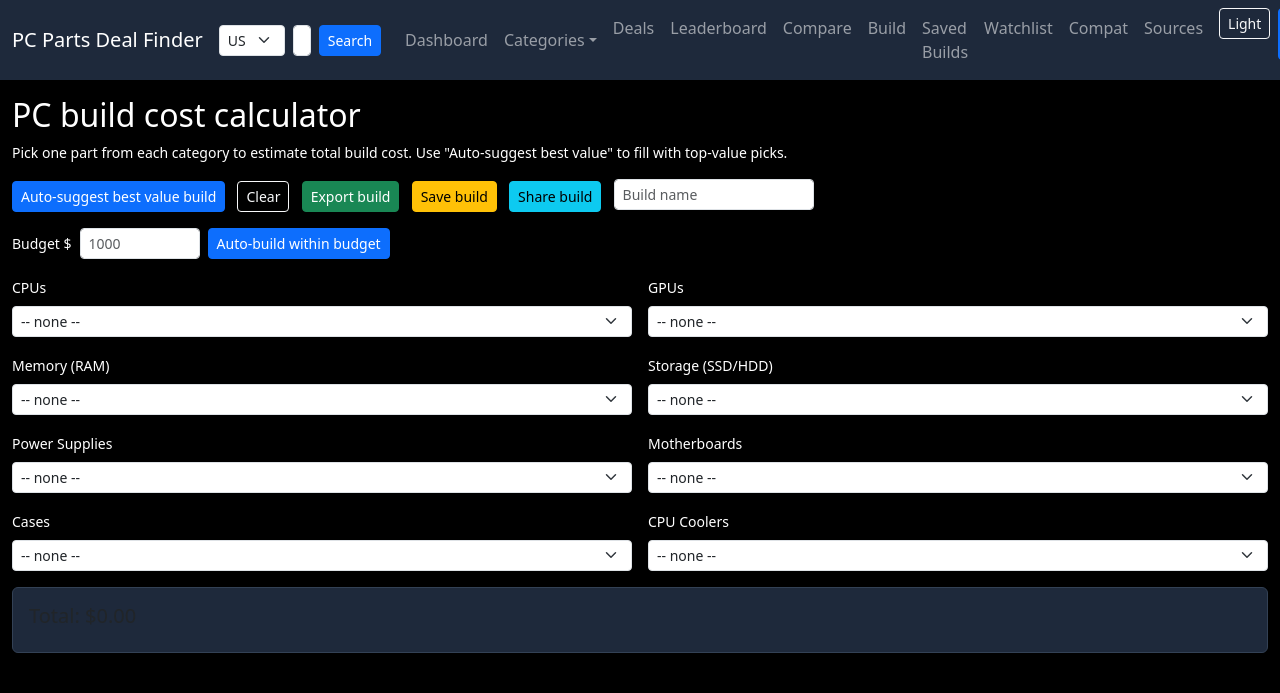
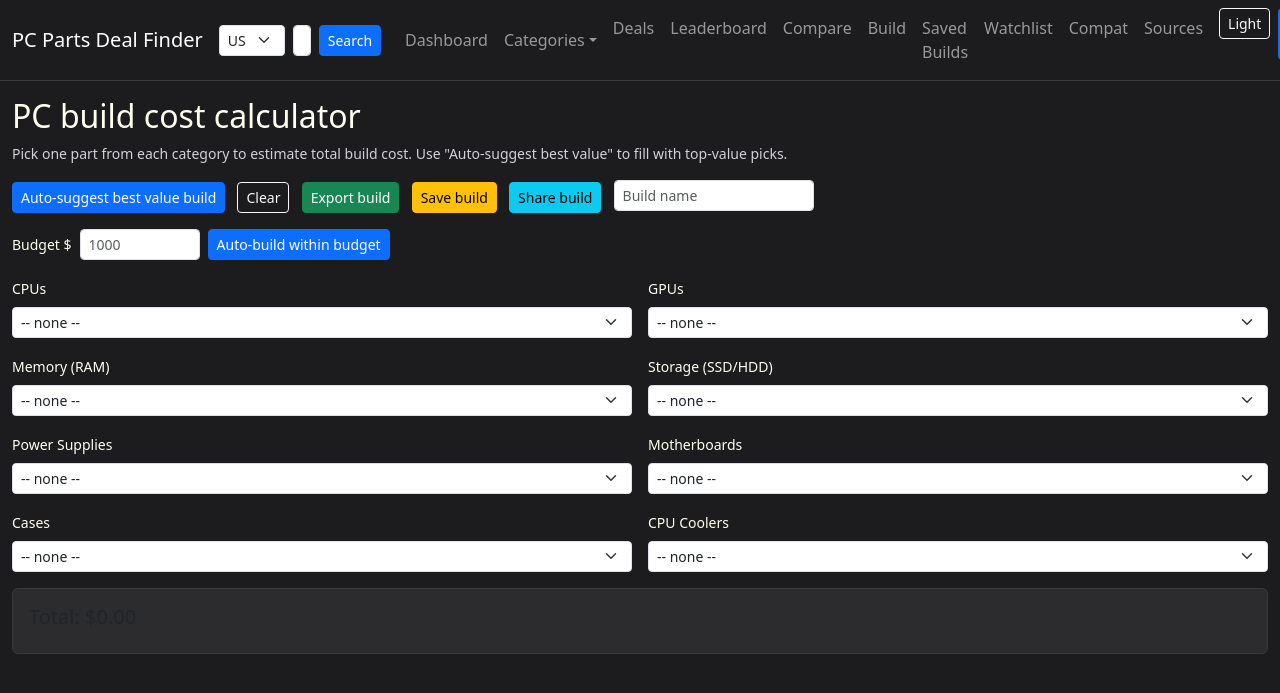
Before and after one commit to AiGoesBurr/pc-parts-deal-finder, a Flask app: page /build in a window 1280 px wide; the page is wider, and only the part inside the window is pictured. Shown: the top 693 px of that part. Run offline with Flask 3, Linux system fonts and the light colour scheme; data that the repository does not hold is empty.

Commit message:
Dark theme: space grey background with ivory white text

```diff
--- a/templates/base.html
+++ b/templates/base.html
@@ -6,16 +6,16 @@
 <title>{% block title %}PC Parts Deal Finder{% endblock %}</title>
 <link href="https://cdn.jsdelivr.net/npm/bootstrap@5.3.3/dist/css/bootstrap.min.css" rel="stylesheet">
 <style>
-  body { background:#000000; color:#ffffff; }
-  .navbar { background:#1e293b; }
-  .card { background:#1e293b; border:1px solid #334155; }
+  body { background:#1c1c1e; color:#fffff0; }
+  .navbar { background:#1c1c1e; border-bottom:1px solid #3a3a3c; }
+  .card { background:#2c2c2e; border:1px solid #3a3a3c; }
   .table { color:#e2e8f0; }
-  .table thead th { color:#ffffff; border-color:#334155; }
-  .table td, .table th { border-color:#334155; vertical-align:middle; }
+  .table thead th { color:#f5f5dc; border-color:#3a3a3c; }
+  .table td, .table th { border-color:#3a3a3c; vertical-align:middle; }
   .badge-src { font-size:.7rem; }
-  .muted { color:#ffffff; }
+  .muted { color:#d1d1d6; }
   a { color:#60a5fa; }
-  .hero { background:linear-gradient(135deg,#1e293b,#0f172a); padding:2rem 0; }
+  .hero { background:linear-gradient(135deg,#2c2c2e,#1c1c1e); padding:2rem 0; }
   body.light { background:#f1f5f9; color:#0f172a; }
   body.light .navbar { background:#ffffff; }
   body.light .navbar .nav-link, body.light .navbar-brand, body.light .navbar-toggler { color:#0f172a !important; }
```
